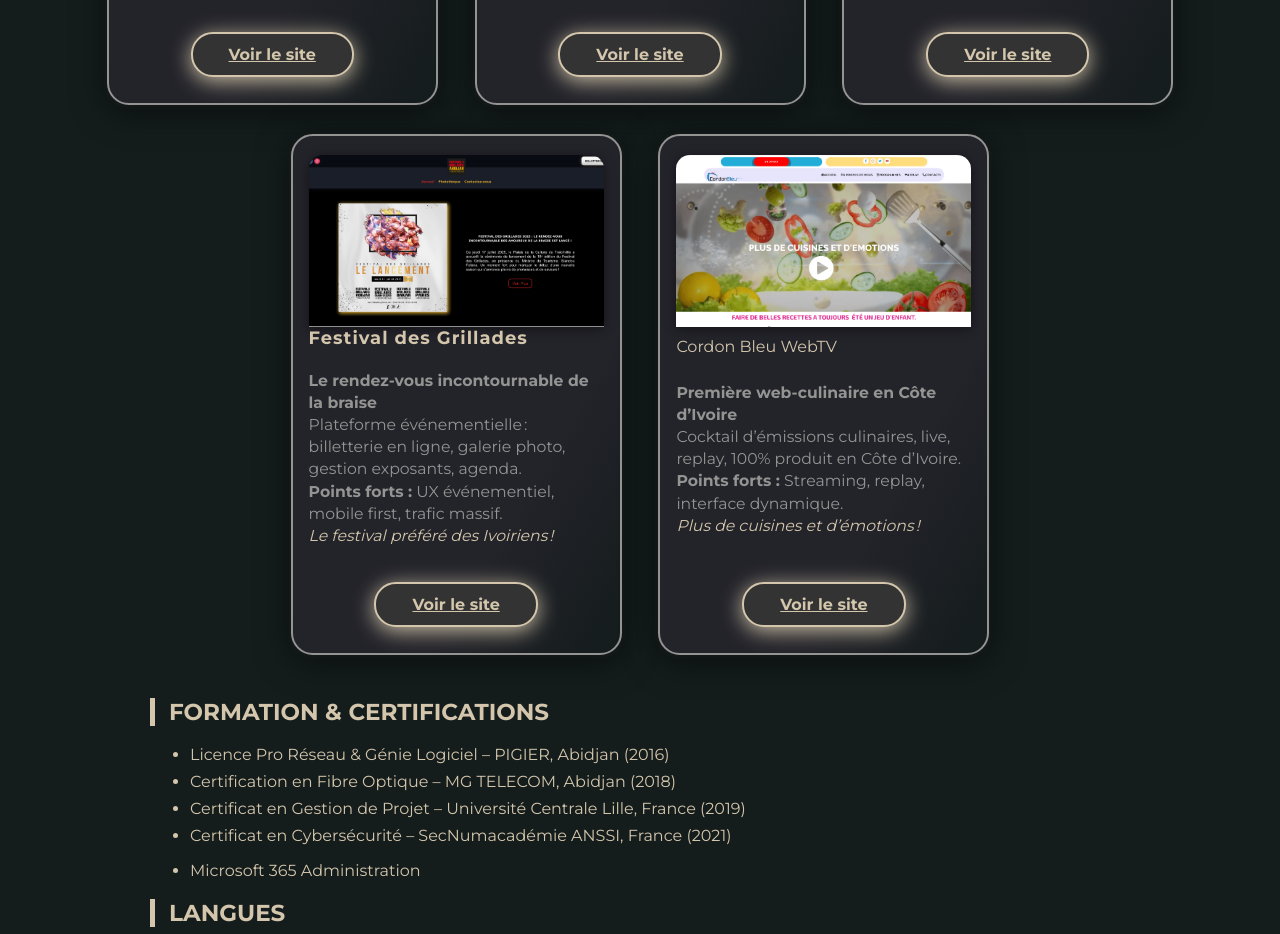
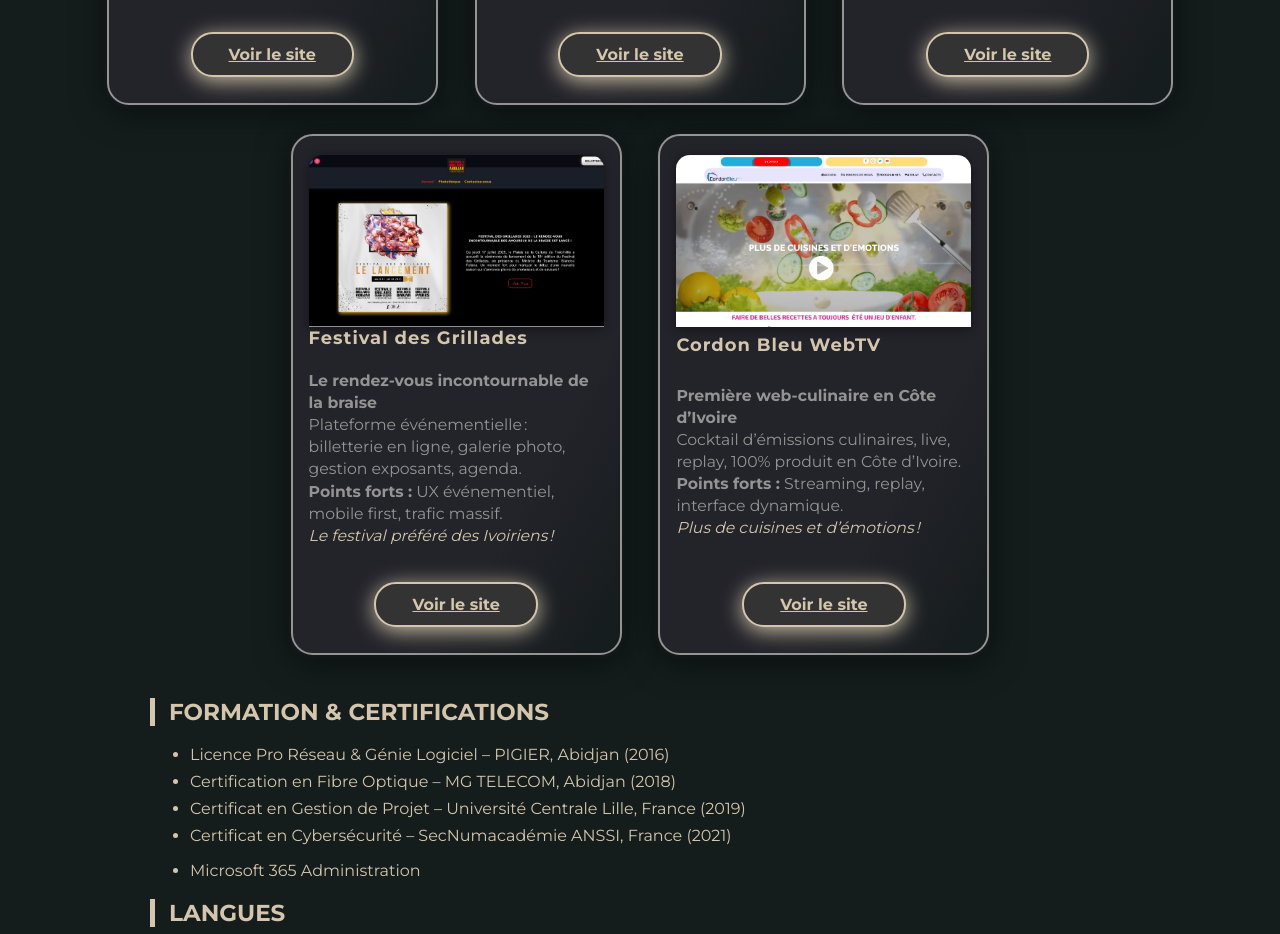
Before and after one commit to PtrKTE/portfolio-patrick-tetchi, a plain HTML site: page index.html in a window 1280 px wide. Shown: the part 1981-2915 px from the top of the page. Drawn offline with Linux system fonts and the light colour scheme.

Commit message:
Update index.html

```diff
--- a/index.html
+++ b/index.html
@@ -150,7 +150,7 @@
         </div>
         <!-- 5. Cordon Bleu WebTV -->
         <div class="webcard">
-            <img class="preview-img" src="img/c_webtv.png" alt="Cordon Bleu WebTV" data-modal="img/c_webtv.png>
+            <img class="preview-img" src="img/c_webtv.png" alt="Cordon Bleu WebTV" data-modal="img/c_webtv.png">
             <h3>Cordon Bleu WebTV</h3>
             <p>
             <b>Première web-culinaire en Côte d’Ivoire</b><br>
```
